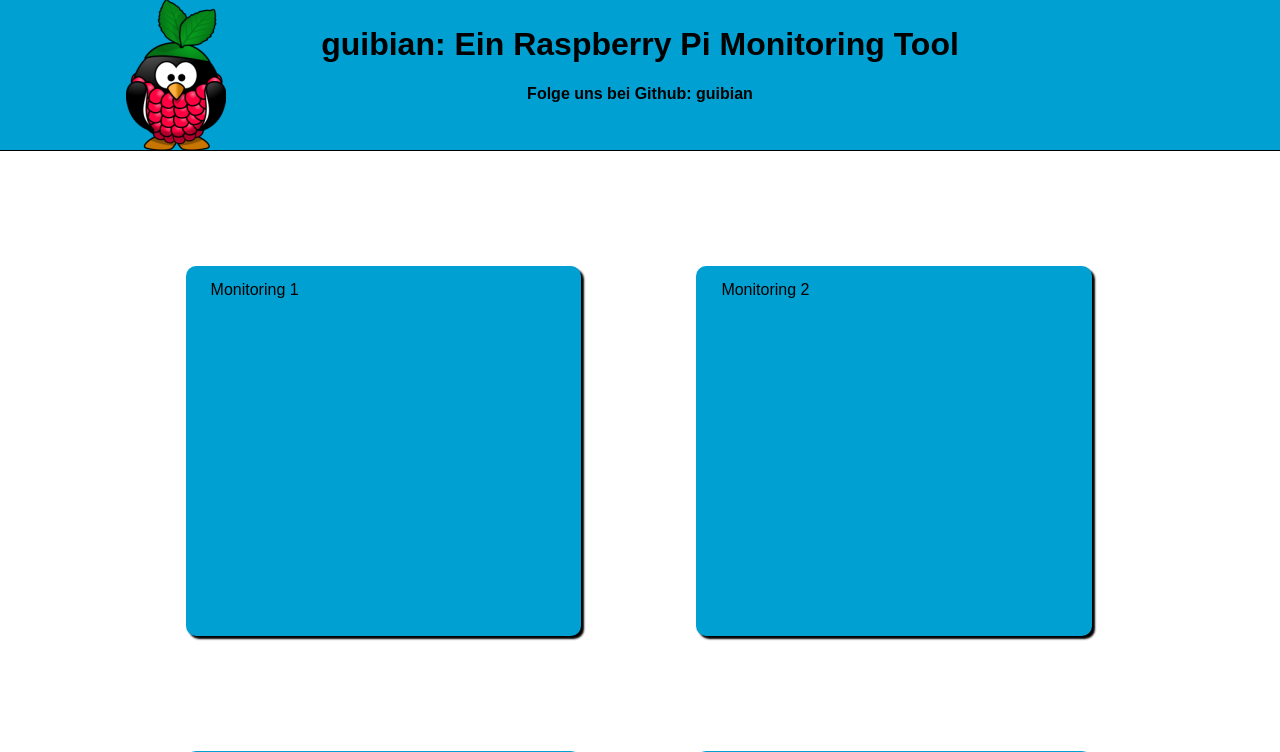
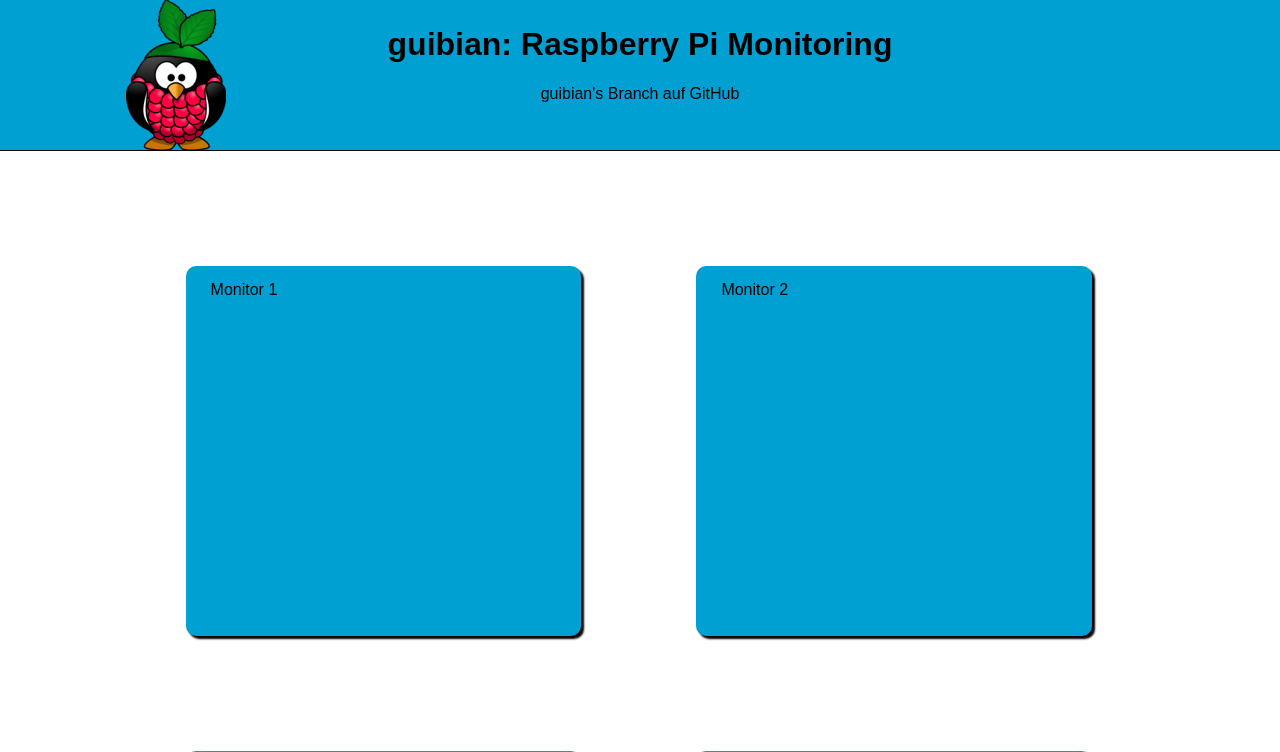
Before and after one commit to Dernert/guibian, a PHP site: page / in a window 1280 px wide. Shown: the top 752 px of the page. Run offline with PHP 8.4, Linux system fonts and the light colour scheme.

Commit message:
HTML & PHP optimiert

```diff
--- a/index.php
+++ b/index.php
@@ -29,16 +29,16 @@
 <div id="wrapper">
 
     <div id="header">
-        <center><h1>guibian: Ein Raspberry Pi Monitoring Tool</h1></center>
-        <center><h4>Folge uns bei Github: <a href=https://github.com/Dernert/guibian target=_blank>guibian</a></h4>
+        <h1>guibian: Raspberry Pi Monitoring</h1>
+        <p><a href=https://github.com/Dernert/guibian target=_blank>guibian's</a> Branch auf GitHub</p>
         </center>
     </div>
 
     <div id="boxen">
-        <div id="links_oben" class="box"> Monitoring 1</div>
-        <div id="rechts_oben" class="box"> Monitoring 2</div>
-        <div id="links_unten" class="box"> Monitoring 3</div>
-        <div id="rechts_unten" class="box"> Monitoring 4</div>
+        <div id="links_oben" class="box"> Monitor 1</div>
+        <div id="rechts_oben" class="box"> Monitor 2</div>
+        <div id="links_unten" class="box"> Monitor 3</div>
+        <div id="rechts_unten" class="box"> Monitor 4</div>
     </div>
 
     <div id="footer">guibian wird seit 2016 von <a href="https://github.com/Dernert" target="_blank">Dernert</a> & <a
```
